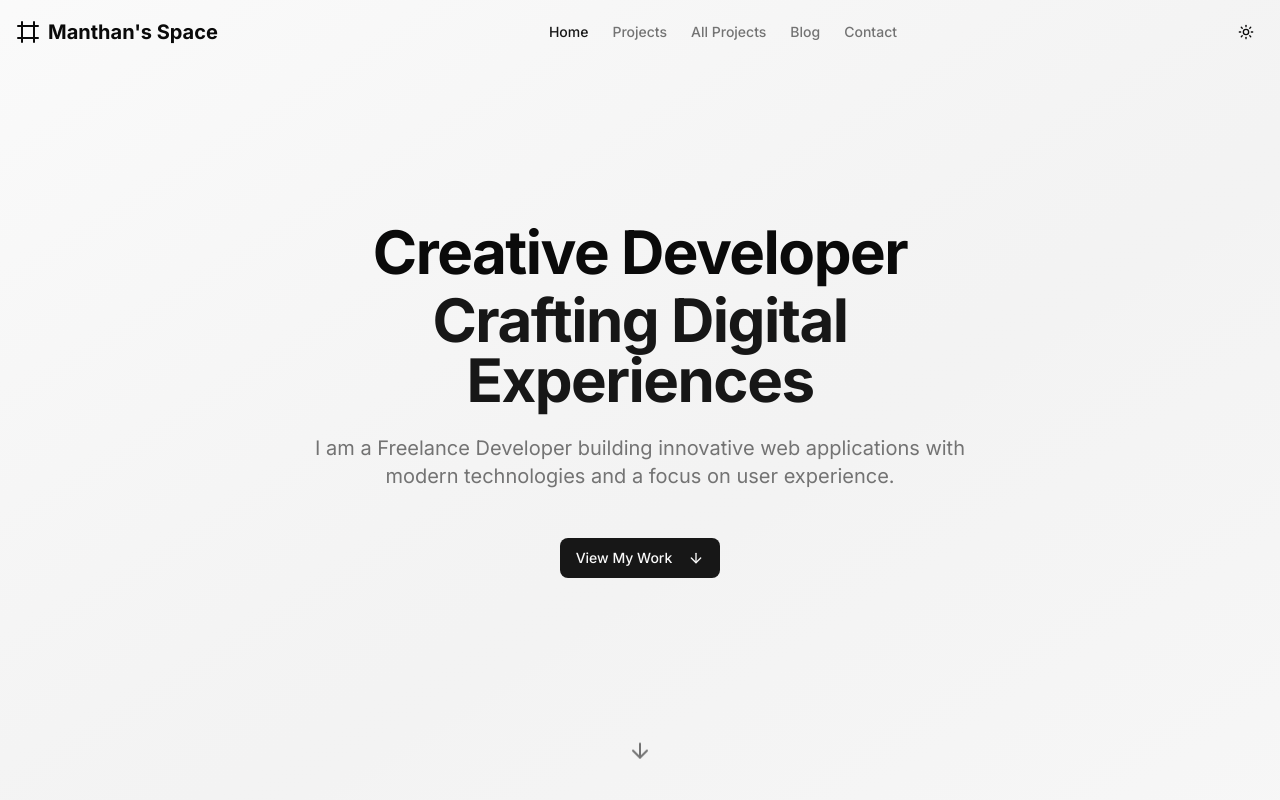
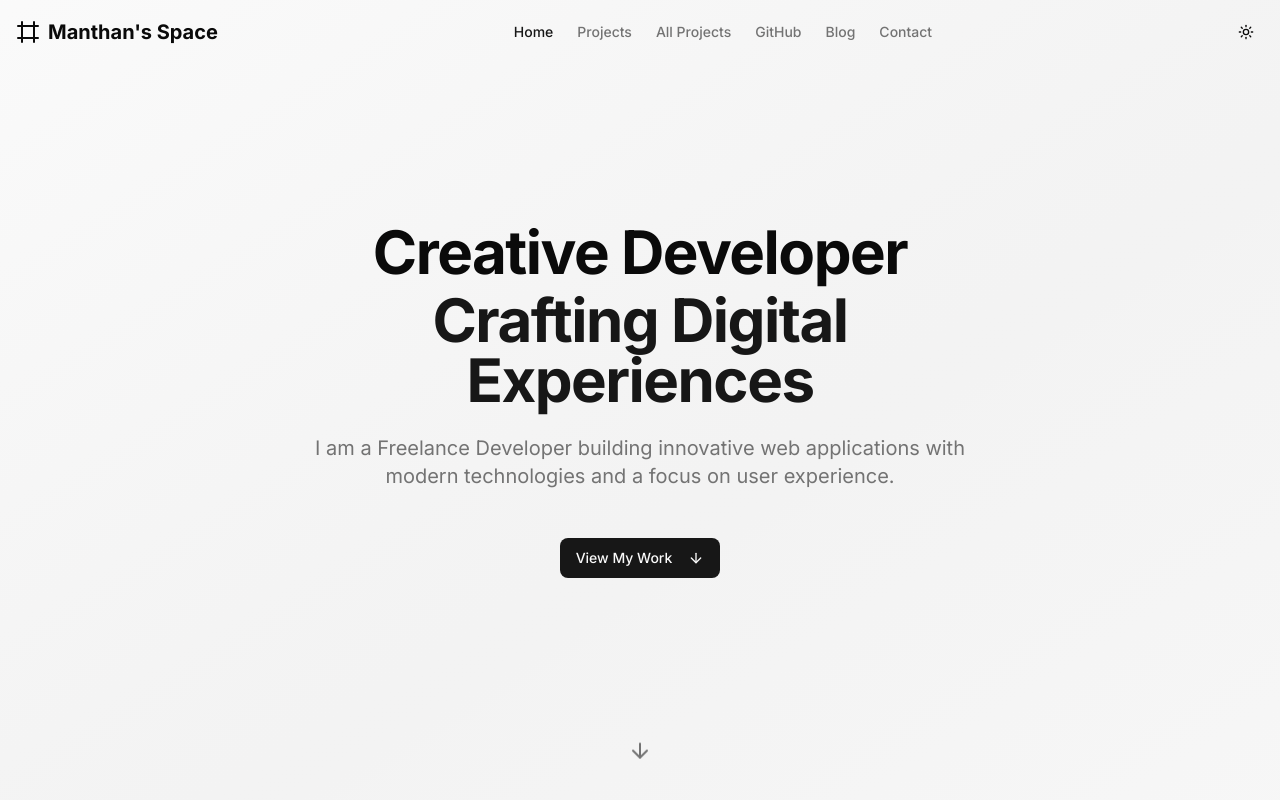
Before and after one commit to manthan-jsharma/portfolio, a Next.js app: page / in a window 1280 px wide. Shown: the top 800 px of the page. Built offline with nearby package versions, Linux system fonts and the light colour scheme.

Commit message:
Added: Github Section

```diff
--- a/components/navbar.tsx
+++ b/components/navbar.tsx
@@ -26,6 +26,7 @@ export default function Navbar() {
     { href: "/", label: "Home" },
     { href: "/#projects", label: "Projects" },
     { href: "/projects", label: "All Projects" },
+    { href: "/github", label: "GitHub" },
     { href: "/blog", label: "Blog" },
     { href: "/#contact", label: "Contact" },
   ];
```
